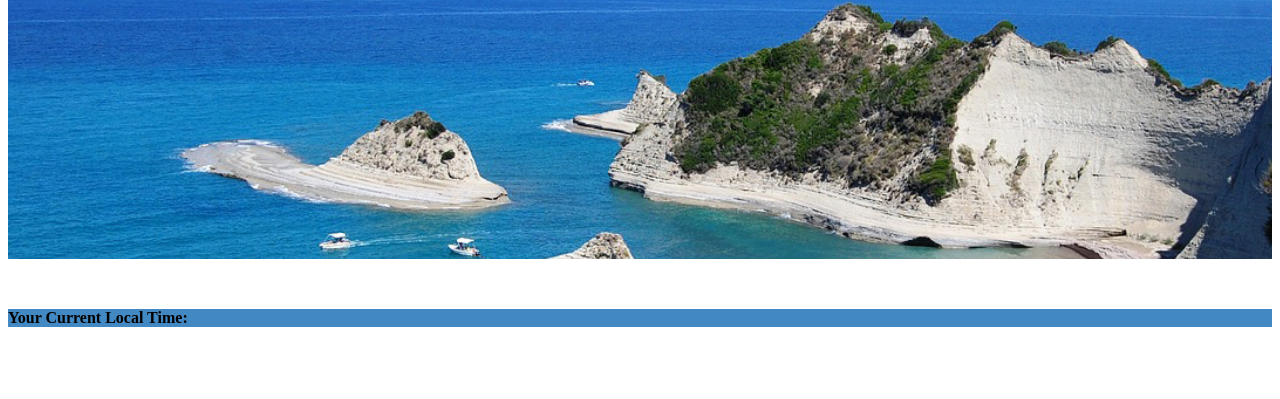
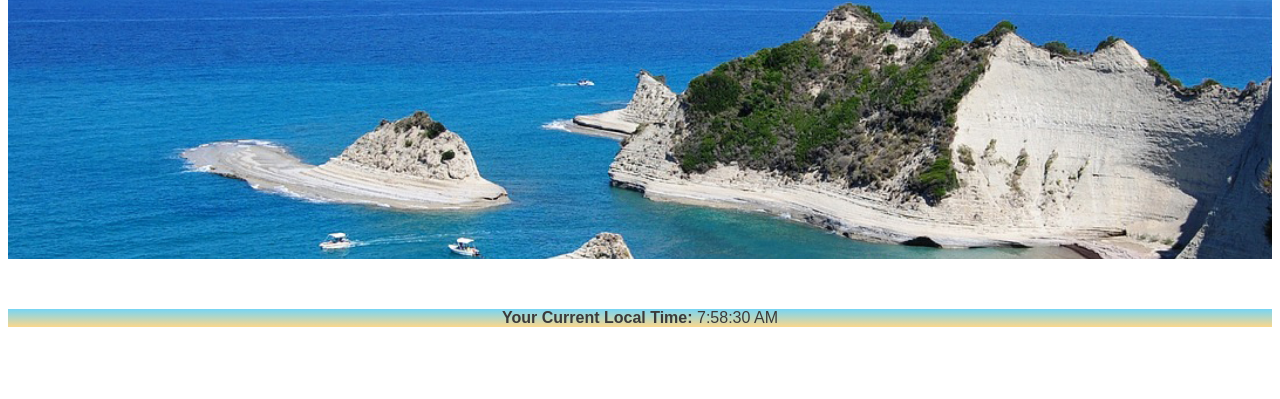
Before and after one commit to TingboW/homework-module1, a plain HTML site: page index.html in a window 1280 px wide. Shown: the part 197-596 px from the top of the page. Drawn offline with Linux system fonts and the light colour scheme.

Commit message:
add clock style

```diff
--- a/index.html
+++ b/index.html
@@ -92,7 +92,7 @@
         var min = d.getMinutes(); //get current minuts
         var sec = d.getSeconds(); //get current seconds
         var ampm; // declare empty variable to store AM or PM
-        //Add 0 to signle digits for seconds
+        //Add 0 to single digits for seconds
         if (sec <10) {
             sec = "0" + sec;
         }
@@ -100,7 +100,6 @@
         if (min <10) {
             min = "0" + min;
         }
-    }
         //Determine AM or PM string
         if (hr == 12) {
             ampm = "PM"; //Set to PM
@@ -110,6 +109,16 @@
         } else {
             ampm = "AM"; //set to AM
         }
+        //Assemble time format to display
+        var time = hr + ":" + min + ":" + sec + " " + ampm;
+        //Display current local time and time zone on HTML elements
+        document.getElementById("clock").innerText = time; //adding time
+
+        //Run time data function every 1 second
+        setInterval (currentTime, 1000); //settign timer
+        //Initial run of time data function
+    }
+        currentTime();
 
 </script>
 </body>
--- a/styles.css
+++ b/styles.css
@@ -270,3 +270,11 @@ figcaption {
     text-align: center;
     padding-top: 15px;
 }
+
+/* Clock Styles */
+#timeofday {
+    font-family: Arial, Helvetica, sans-serif;
+    color: #3a3a3a;
+    background: linear-gradient(0deg, rgba(251,215,139,1) 0%, rgba(118,213,245,1) 100%);
+    text-align: center;
+}
```
